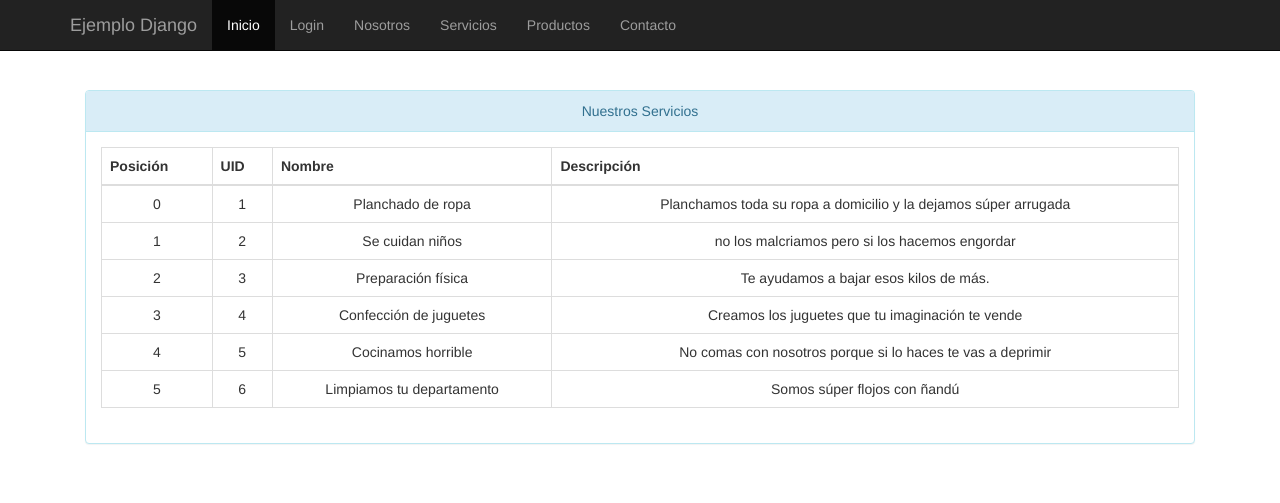
After one commit to peligro/django_2, a Django app: page /servicios/ in a window 1280 px wide. The commit adds this page. Shown: the top 503 px of the page. Run offline with Django 3.2, Linux system fonts and the light colour scheme; some libraries are stand-ins or nearby versions.

Commit message:
creación de páginas estáticas con templates :facepunch:

```diff
--- a/ejemplo_1/settings.py
+++ b/ejemplo_1/settings.py
@@ -54,7 +54,7 @@ ROOT_URLCONF = 'ejemplo_1.urls'
 TEMPLATES = [
     {
         'BACKEND': 'django.template.backends.django.DjangoTemplates',
-        'DIRS': [os.path.join(BASE_DIR, 'home/templates')],
+        'DIRS': [os.path.join(BASE_DIR, 'templates')],
         'APP_DIRS': True,
         'OPTIONS': {
             'context_processors': [
--- a/home/urls.py
+++ b/home/urls.py
@@ -1,8 +1,11 @@
 # -*- coding: utf-8 -*-
 from django.urls import path
-from home.views import home_inicio
+from home.views import home_inicio, home_nosotros, home_servicios, home_productos, home_contacto
 
 urlpatterns = [
 	path('', home_inicio, name="home_inicio"),
-	#path('home/',login,name="home_inicio"),
+	path('nosotros/', home_nosotros, name="home_nosotros"),
+	path('servicios/', home_servicios, name="home_servicios"),
+	path('productos/', home_productos, name="home_productos"),
+	path('contacto/', home_contacto, name="home_contacto"),
 ]
--- a/home/views.py
+++ b/home/views.py
@@ -1,7 +1,28 @@
 # -*- coding: utf-8 -*-
 from django.shortcuts import render
 import django
+from django.conf import settings
+from django.contrib.sites.shortcuts import get_current_site
+
 
 def home_inicio(request):
     django_version = django.VERSION
-    return render(request, "home/home.html",{'django_version': django_version})
+    base = settings.BASE_DIR
+    full_url = get_current_site(request)
+    return render(request, "home/home.html",{'django_version': django_version, 'base': django_version})
+
+
+def home_nosotros(request):
+    return render(request, "home/nosotros.html",{})
+
+
+def home_servicios(request):
+    return render(request, "home/servicios.html",{})
+
+
+def home_productos(request):
+    return render(request, "home/productos.html",{})
+
+
+def home_contacto(request):
+    return render(request, "home/contacto.html",{})
--- a/home/templates/home/base.html
+++ b/templates/home/base.html
@@ -37,12 +37,12 @@
         </div>
         <div id="navbar" class="collapse navbar-collapse">
           <ul class="nav navbar-nav">
-            <li class="active"><a href="{% url 'home_inicio' %}">Home</a></li>
-            <li><a href="{% url 'usuarios_login' %}">Login</a></li>
-            <li><a href="#">Nosotros</a></li>
-            <li><a href="#">Productos</a></li>
-            <li><a href="#">Servicios</a></li>
-            <li><a href="#">Contacto</a></li>
+            <li class="active"><a href="{% url 'home_inicio' %}" title="Inicio">Inicio</a></li>
+            <li><a href="{% url 'usuarios_login' %}" title="Login">Login</a></li>
+            <li><a href="{% url 'home_nosotros' %}" title="Nosotros">Nosotros</a></li>
+            <li><a href="{% url 'home_servicios' %}" title="Servicios">Servicios</a></li>
+            <li><a href="{% url 'home_productos' %}" title="Productos">Productos</a></li>
+            <li><a href="{% url 'home_contacto' %}" title="Contacto">Contacto</a></li>
           </ul>
         </div><!--/.nav-collapse -->
       </div>
--- a/home/templates/home/home.html
+++ b/templates/home/home.html
@@ -3,7 +3,7 @@
 
 {% block content %}
 <div class="starter-template">
-    <h1>Bienvenidos</h1>
+    <h1>Bienvenidos {{base}}</h1>
     <div class="carousel slide" data-ride="carousel" id="carousel-example-generic">
         <div class="carousel-inner" role="listbox">
             <!--bindings={
--- /dev/null
+++ b/templates/home/servicios.html
@@ -0,0 +1,28 @@
+{% extends "home/base.html" %}
+{% load staticfiles %}
+{% block title %}Título dentro{% endblock %}
+{% block content %}
+ <div class="starter-template">
+ 	<div class="panel panel-info">
+  <!-- Default panel contents -->
+  <div class="panel-heading">Nuestros Servicios</div>
+	  <div class="panel-body">
+	    <table class="table table-bordered">
+	    	<thead>
+	    		<tr>
+	    			<th>Posición</th>
+	    			<th>UID</th>
+	    			<th>Nombre</th>
+	    			<th>Descripción</th>
+	    		</tr>
+	    	</thead>
+	    <tbody>
+	    	<tr>
+	    		<td>0</td>
+	    		<td>1</td>
+	    		<td>Planchado de ropa</td>
+	    		<td>Planchamos toda su ropa a domicilio y la dejamos súper arrugada</td></tr><tr><td>1</td><td>2</td><td>Se cuidan niños</td><td>no los malcriamos pero si los hacemos engordar</td></tr><tr><td>2</td><td>3</td><td>Preparación física</td><td>Te ayudamos a bajar esos kilos de más.</td></tr><tr><td>3</td><td>4</td><td>Confección de juguetes</td><td>Creamos los juguetes que tu imaginación te vende</td></tr><tr><td>4</td><td>5</td><td>Cocinamos horrible</td><td>No comas con nosotros porque si lo haces te vas a deprimir</td></tr><tr><td>5</td><td>6</td><td>Limpiamos tu departamento</td><td>Somos súper flojos con ñandú</td></tr></tbody></table>
+	  </div>
+  </div>
+</div>
+{% endblock %}
```
Also changed, not shown: templates/home/contacto.html (added, +27 -0 lines), templates/home/nosotros.html (added, +25 -0 lines), templates/home/productos.html (added, +8 -0 lines), templates/usuarios/login.html (added, +27 -0 lines), README.md.
